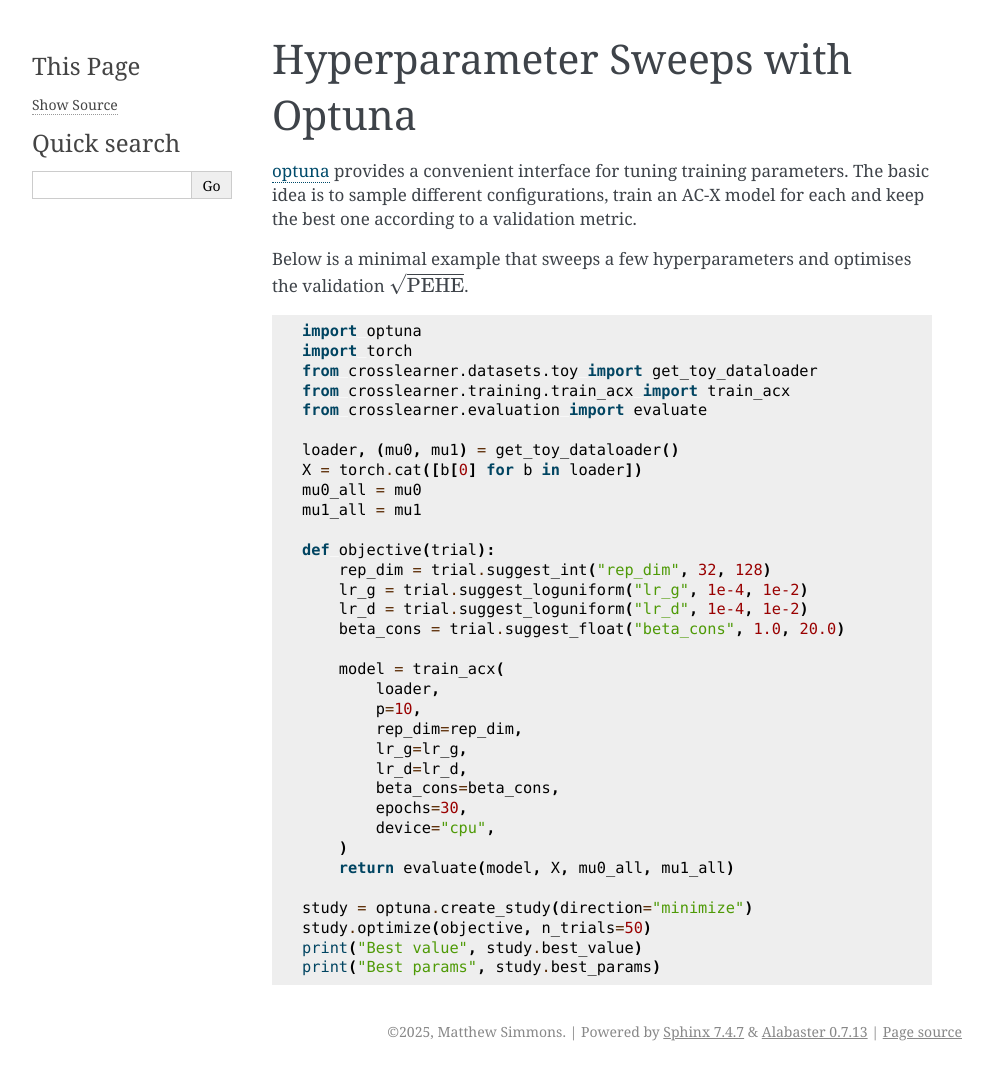
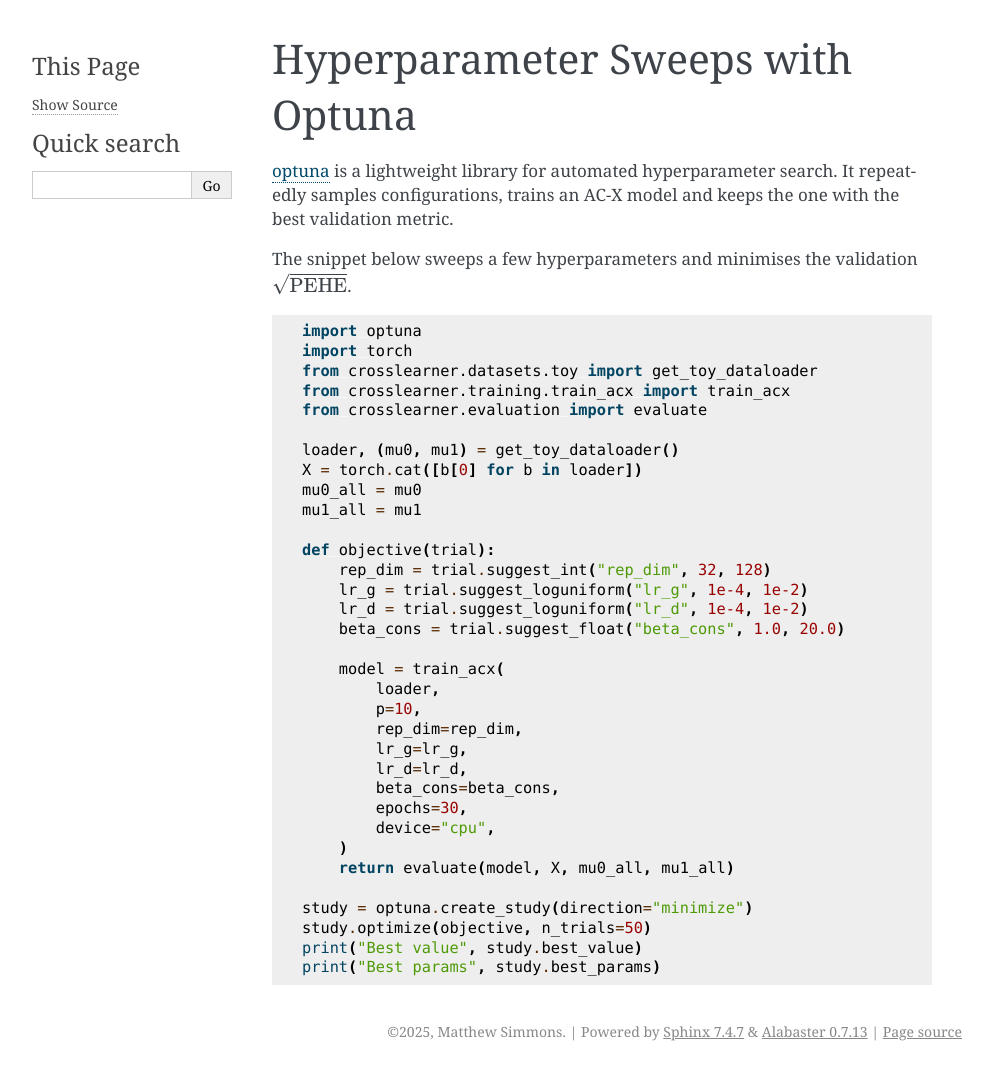
Before and after one commit to mattsq/crosslearner, a Sphinx documentation site: the page built from docs/hyperparameter_sweeps.rst, in a window 1280 px wide. Shown: the whole page, without its empty margins (148-1141 px from the left). Built offline with Sphinx 7.4.7, drawn with Linux system fonts in a browser that asks for light colours.

```diff
--- a/docs/hyperparameter_sweeps.rst
+++ b/docs/hyperparameter_sweeps.rst
@@ -1,13 +1,12 @@
 Hyperparameter Sweeps with Optuna
 ================================
 
-`optuna <https://optuna.org/>`_ provides a convenient interface for tuning
-training parameters. The basic idea is to sample different configurations,
-train an AC-X model for each and keep the best one according to a validation
-metric.
+`optuna <https://optuna.org/>`_ is a lightweight library for automated
+hyperparameter search. It repeatedly samples configurations, trains an AC-X
+model and keeps the one with the best validation metric.
 
-Below is a minimal example that sweeps a few hyperparameters and optimises the
-validation :math:`\sqrt{\mathrm{PEHE}}`.
+The snippet below sweeps a few hyperparameters and minimises the validation
+:math:`\sqrt{\mathrm{PEHE}}`.
 
 .. code-block:: python
 
```
Also changed, not shown: README.md (+4 -4 lines), docs/index.rst (+3 -8 lines).
